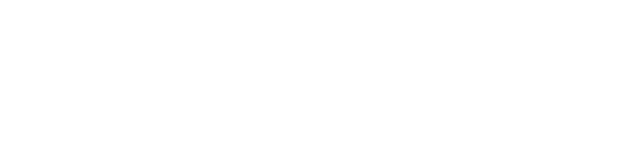
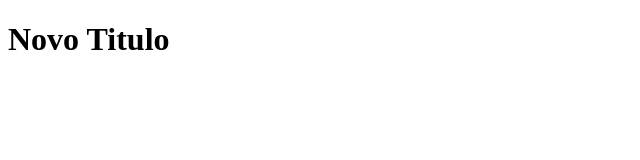
Before and after one commit to mailtoncorrea/teste_jhon, a plain HTML site: page index.html in a window 1280 px wide. Shown: the whole page, without its empty margins (0-640 px from the left). Drawn offline with Linux system fonts and the light colour scheme.

Commit message:
Adicionando um titulo

```diff
--- a/index.html
+++ b/index.html
@@ -6,6 +6,6 @@
     <title>Document</title>
 </head>
 <body>
-
+    <h1>Novo Titulo</h1>
 </body>
 </html>
```
